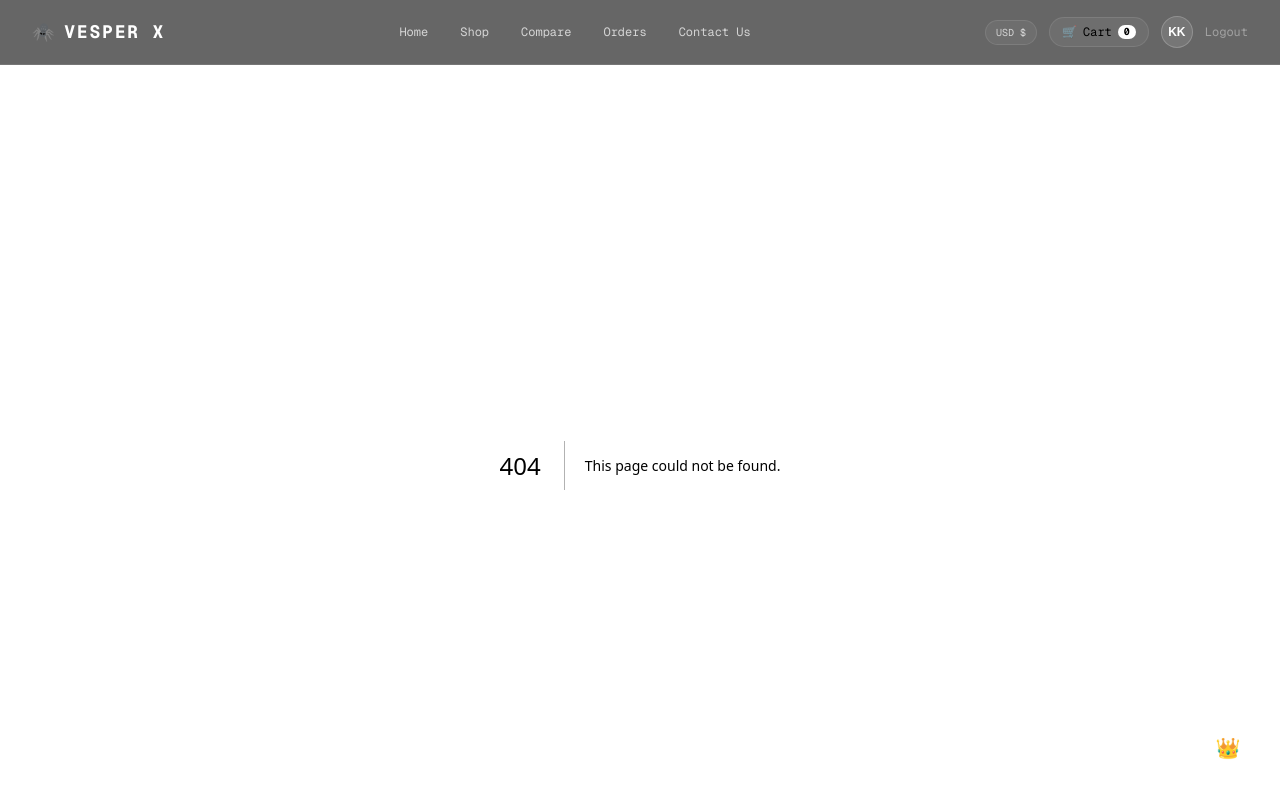
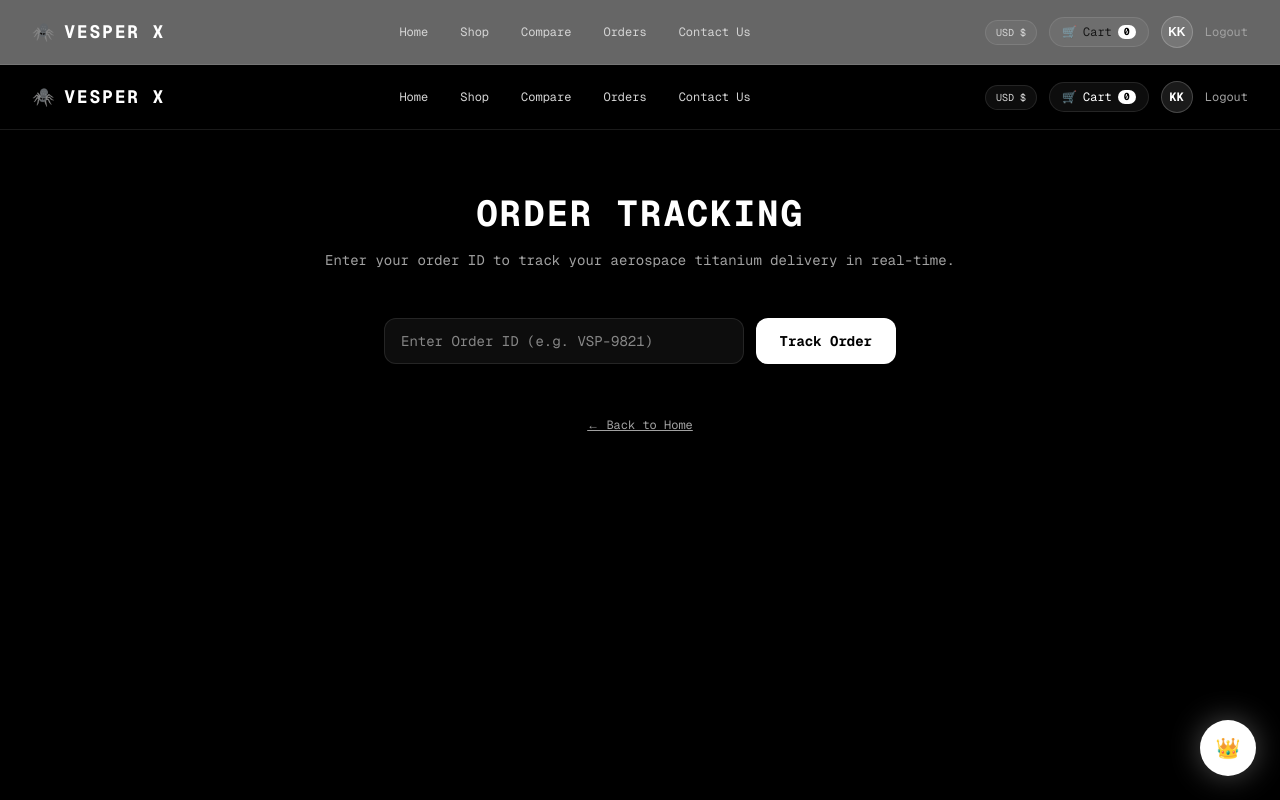
Before and after one commit to freakkykaran/runtime-terrors, a Next.js app: page /order-tracking in a window 1280 px wide. Before the commit this address had no page. Shown: the top 800 px of the page. Built offline with nearby package versions, Linux system fonts and the light colour scheme.

Commit message:
Add order tracking page to fix 404 error

```diff
--- /dev/null
+++ b/app/order-tracking/page.tsx
@@ -0,0 +1,90 @@
+"use client";
+
+import { useState } from "react";
+import Link from "next/link";
+import Navbar from "../components/Navbar";
+
+export default function OrderTrackingPage() {
+  const [orderId, setOrderId] = useState("");
+  const [trackedOrder, setTrackedOrder] = useState<any>(null);
+
+  const handleTrack = (e: React.FormEvent) => {
+    e.preventDefault();
+    if (!orderId) return;
+    // Mock tracking data for hackathon demo
+    setTrackedOrder({
+      id: orderId,
+      status: "Dispatched from Aerospace Hub",
+      estimatedDelivery: "August 14, 2026",
+      item: "Vesper X Masterpiece (Titanium Edition)",
+      location: "Kolkata Hub, IN"
+    });
+  };
+
+  return (
+    <div className="min-h-screen bg-black text-white font-mono selection:bg-emerald-500 selection:text-black">
+      <Navbar />
+
+      <main className="max-w-4xl mx-auto px-4 py-16">
+        <div className="text-center space-y-4 mb-12">
+          <h1 className="text-3xl sm:text-4xl font-bold tracking-wider uppercase">Order Tracking</h1>
+          <p className="text-sm text-neutral-400">Enter your order ID to track your aerospace titanium delivery in real-time.</p>
+        </div>
+
+        {/* Tracking Form */}
+        <form onSubmit={handleTrack} className="flex flex-col sm:flex-row gap-3 max-w-lg mx-auto mb-12">
+          <input
+            type="text"
+            placeholder="Enter Order ID (e.g. VSP-9821)"
+            value={orderId}
+            onChange={(e) => setOrderId(e.target.value)}
+            className="flex-1 px-4 py-3 rounded-xl bg-white/5 border border-white/10 text-white text-sm focus:outline-none focus:border-emerald-400 transition"
+          />
+          <button
+            type="submit"
+            className="px-6 py-3 rounded-xl bg-white text-black font-bold text-sm hover:bg-neutral-200 transition"
+          >
+            Track Order
+          </button>
+        </form>
+
+        {/* Tracking Result */}
+        {trackedOrder && (
+          <div className="p-6 rounded-2xl bg-white/5 border border-white/10 space-y-6 backdrop-blur-xl">
+            <div className="flex flex-col sm:flex-row justify-between items-start sm:items-center pb-4 border-b border-white/10 gap-2">
+              <div>
+                <span className="text-xs text-neutral-400">ORDER ID</span>
+                <h3 className="text-lg font-bold text-emerald-400">{trackedOrder.id}</h3>
+              </div>
+              <div className="px-3 py-1 rounded-full bg-emerald-500/10 border border-emerald-500/20 text-emerald-400 text-xs font-bold">
+                {trackedOrder.status}
+              </div>
+            </div>
+
+            <div className="grid grid-cols-1 sm:grid-cols-2 gap-4 text-sm">
+              <div className="p-4 rounded-xl bg-black/40 border border-white/5">
+                <span className="text-xs text-neutral-400 block mb-1">PRODUCT ITEM</span>
+                <span className="font-semibold">{trackedOrder.item}</span>
+              </div>
+              <div className="p-4 rounded-xl bg-black/40 border border-white/5">
+                <span className="text-xs text-neutral-400 block mb-1">ESTIMATED DELIVERY</span>
+                <span className="font-semibold">{trackedOrder.estimatedDelivery}</span>
+              </div>
+            </div>
+
+            <div className="pt-2 flex justify-between items-center text-xs text-neutral-400">
+              <span>Current Status: In Transit</span>
+              <span>Location: {trackedOrder.location}</span>
+            </div>
+          </div>
+        )}
+
+        <div className="text-center mt-12">
+          <Link href="/" className="text-xs text-neutral-400 hover:text-white underline transition">
+            ← Back to Home
+          </Link>
+        </div>
+      </main>
+    </div>
+  );
+}
```
